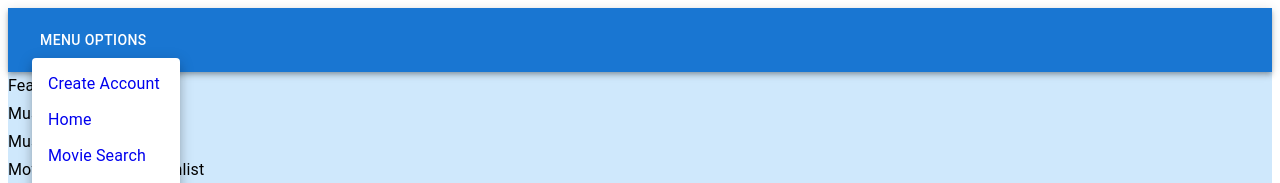
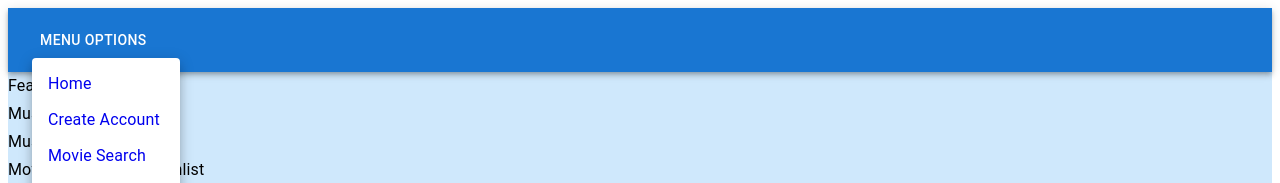
Before and after one commit to justinmorales1/movie-flicks, a React (Create React App) app: page / in a window 1280 px wide. Both pictures are taken after a click on the button "MENU OPTIONS". Shown: the top 183 px of the page. Built offline with nearby package versions, Linux system fonts and the light colour scheme; the HTML template or start-up script is replaced by a standard one.

Commit message:
Adjusting header links

```diff
--- a/src/App.js
+++ b/src/App.js
@@ -22,7 +22,7 @@ function App() {
 
     return (
     <div>
-        <Container maxWidth='xl' disableGutters>
+        <Container maxWidth='xl' disableGutters >
             <Box sx={{ bgcolor: '#cfe8fc', height: '100%' }} >
                 <BrowserRouter>
                 <AppBarHeader />
--- a/src/components/AppBarHeader.jsx
+++ b/src/components/AppBarHeader.jsx
@@ -39,8 +39,8 @@ const AppBarHeader = () => {
                 anchorEl={anchorEl}
                 open={open}
                 onClose={handleClose}>
+                    <Link to="/" style={{ textDecoration: 'none' }}><MenuItem onClick={handleClose}> Home </MenuItem></Link>
                     <Link to="/create-account" style={{ textDecoration: 'none' }}><MenuItem onClick={handleClose}> Create Account </MenuItem></Link>
-                    <Link to="/" style={{ textDecoration: 'none' }}><MenuItem onClick={handleClose}> Home </MenuItem></Link>
                     <Link to="/movie-search" style={{ textDecoration: 'none' }}><MenuItem onClick={handleClose}> Movie Search </MenuItem></Link>
                     <Link to="/watch-list" style={{ textDecoration: 'none' }}><MenuItem onClick={handleClose}> Movie Watchlist </MenuItem></Link>
                     <Link to="/movie-search" style={{ textDecoration: 'none' }}><MenuItem onClick={handleClose}> Account </MenuItem></Link>
```
